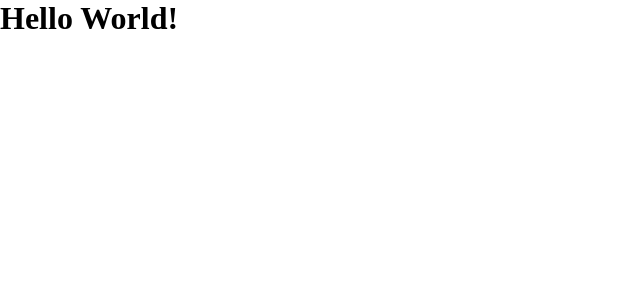
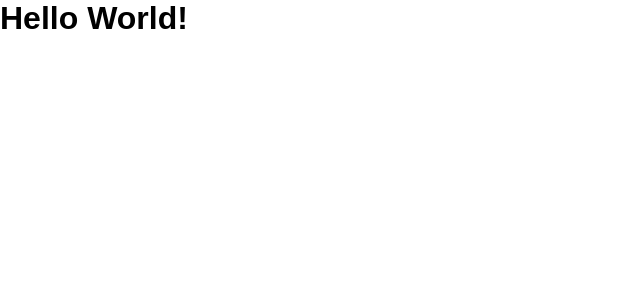
Before and after one commit to gabrielrauch/gabrielrauch.dev, a Next.js app: page / in a window 1280 px wide. Shown: the top 300 px of the page, without its empty margins (0-640 px from the left). Built offline with nearby package versions, Linux system fonts and the light colour scheme.

Commit message:
Add Global Styles and fix missing docker-compose volumes

```diff
--- a/docker-compose.yml
+++ b/docker-compose.yml
@@ -8,4 +8,6 @@ services:
       - 3000:3000
     volumes:
       - ./src/pages:/app/src/pages
+      - ./src/global:/app/src/global
+      - ./src/components:/app/src/components
       - ./public:/app/public
--- a/src/global/Styles/GlobalStyles.tsx
+++ b/src/global/Styles/GlobalStyles.tsx
@@ -5,6 +5,7 @@ export default createGlobalStyle`
         margin: 0;
         padding: 0;
         box-sizing: border-box;
+        font-family: sans-serif;
     }
     html, body, #root {
         height: 100%;
```
Also changed, not shown: 1 other file (tests, documents, lock files or other folders).
